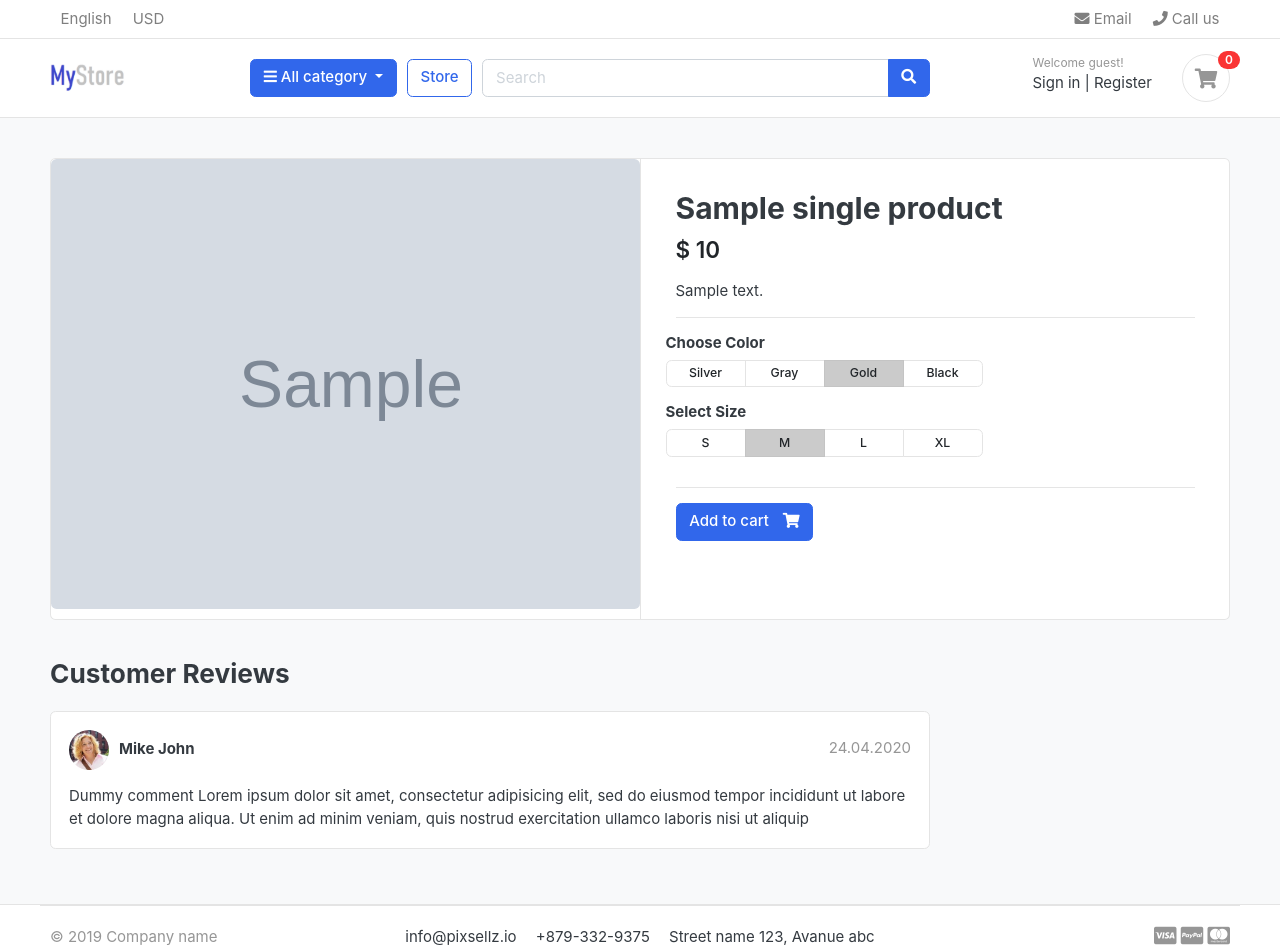
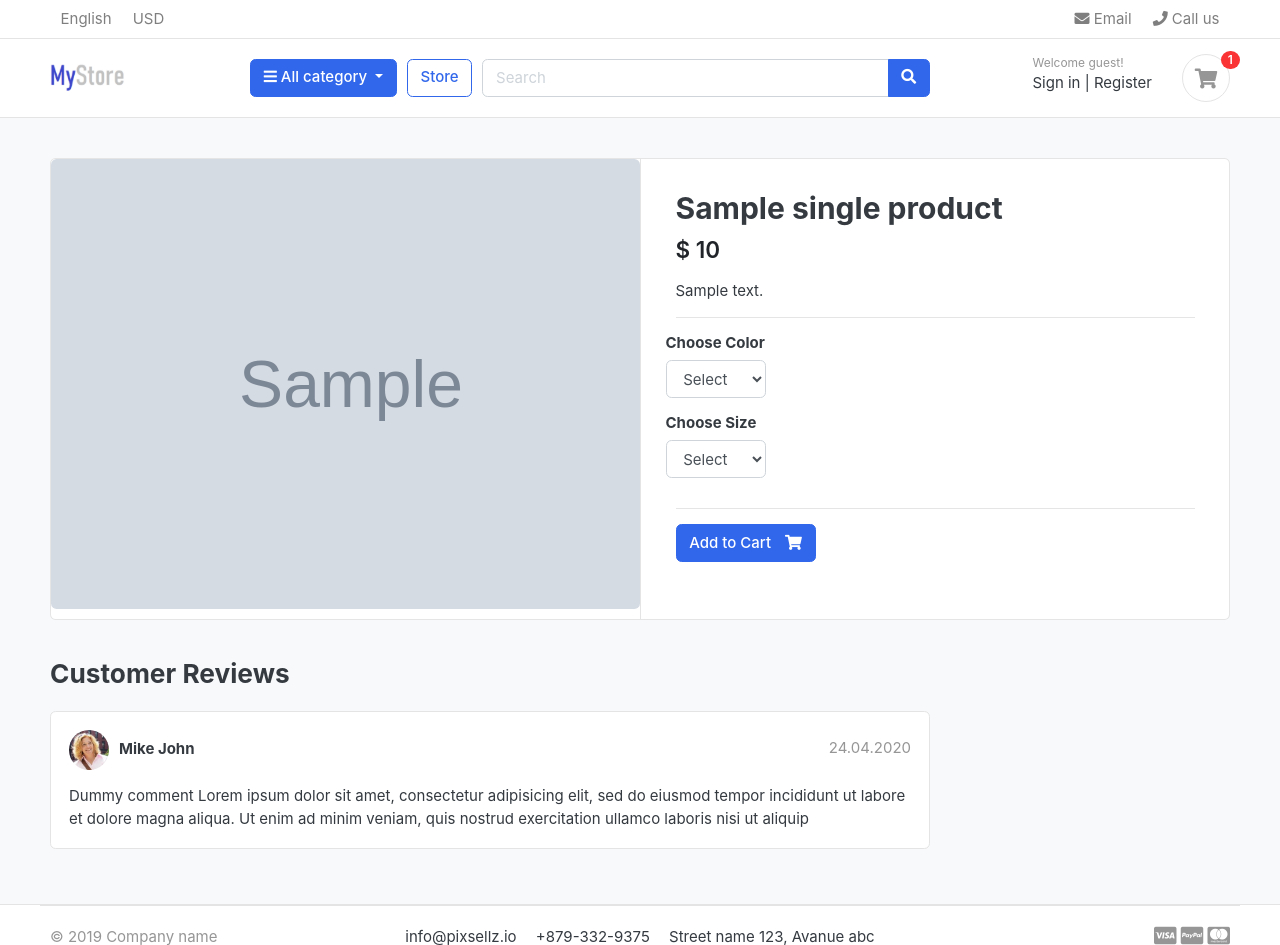
Before and after one commit to 1Dimas1/EcommerceStore, a Django app: template templates/store/product_detail.html in a window 1280 px wide. Shown: the top 945 px of the page. Run offline with Django 4.2, Linux system fonts and the light colour scheme; the template is opened without the code that fills it: most values are stand-ins (such as "Sample title", 1, 10 or a date in 2020); grey boxes marked "Sample" are stand-in pictures; some libraries are stand-ins or nearby versions; some web fonts are replaced.

Commit message:
second commit

```diff
--- a/EcommerceStore/settings.py
+++ b/EcommerceStore/settings.py
@@ -11,7 +11,7 @@ https://docs.djangoproject.com/en/4.1/ref/settings/
 """
 import os
 from pathlib import Path
-import local_settings
+from . import local_settings
 
 # Build paths inside the project like this: BASE_DIR / 'subdir'.
 BASE_DIR = Path(__file__).resolve().parent.parent
@@ -41,6 +41,7 @@ INSTALLED_APPS = [
     'category',
     'accounts',
     'store',
+    'carts',
 ]
 
 MIDDLEWARE = [
@@ -68,6 +69,7 @@ TEMPLATES = [
                 'django.contrib.auth.context_processors.auth',
                 'django.contrib.messages.context_processors.messages',
                 'category.context_processors.menu_links',
+                'carts.context_processors.counter',
             ],
         },
     },
--- a/EcommerceStore/urls.py
+++ b/EcommerceStore/urls.py
@@ -23,5 +23,6 @@ urlpatterns = [
     path('admin/', admin.site.urls),
     path('', views.home, name='home'),
     path('store/', include('store.urls')),
+    path('cart/', include('carts.urls')),
 
 ] + static(settings.MEDIA_URL, document_root=settings.MEDIA_ROOT)
--- a/store/urls.py
+++ b/store/urls.py
@@ -4,6 +4,7 @@ from . import views
 
 urlpatterns =[
     path('', views.store, name='store'),
-    path('<slug:category_slug>/', views.store, name='products_by_category'),
-    path('<slug:category_slug>/<slug:product_slug>/', views.product_detail, name='product_details'),
+    path('category/<slug:category_slug>/', views.store, name='products_by_category'),
+    path('category/<slug:category_slug>/<slug:product_slug>/', views.product_detail, name='product_details'),
+    path('search/', views.search, name='search'),
 ]
--- a/templates/includes/navbar.html
+++ b/templates/includes/navbar.html
@@ -46,9 +46,9 @@
 	</div> <!-- col.// -->
 	<a href="{% url 'store' %}" class="btn btn-outline-primary">Store</a>
 	<div class="col-lg  col-md-6 col-sm-12 col">
-		<form action="#" class="search">
+		<form action="{% url 'search' %}" class="search" method="get">
 			<div class="input-group w-100">
-			    <input type="text" class="form-control" style="width:60%;" placeholder="Search">
+			    <input type="text" class="form-control" style="width:60%;" placeholder="Search" name="keyword">
 
 			    <div class="input-group-append">
 			      <button class="btn btn-primary" type="submit">
@@ -67,9 +67,9 @@
 							<a href="./register.html"> Register</a>
 						</div>
 					</div>
-					<a href="./cart.html" class="widget-header pl-3 ml-3">
+					<a href="{% url 'cart' %}" class="widget-header pl-3 ml-3">
 						<div class="icon icon-sm rounded-circle border"><i class="fa fa-shopping-cart"></i></div>
-						<span class="badge badge-pill badge-danger notify">0</span>
+						<span class="badge badge-pill badge-danger notify">{{ cart_count }}</span>
 					</a>
 				</div> <!-- widgets-wrap.// -->
 			</div> <!-- col.// -->
--- a/templates/store/product_detail.html
+++ b/templates/store/product_detail.html
@@ -17,6 +17,8 @@
 </article> <!-- gallery-wrap .end// -->
 		</aside>
 		<main class="col-md-6 border-left">
+        <form action="{% url 'add_cart' single_product.id %}" method="POST">
+            {% csrf_token %}
             <article class="content-body">
 
             <h2 class="title">{{ single_product.product_name }}</h2>
@@ -32,48 +34,33 @@
                 <div class="row">
                     <div class="item-option-select">
                         <h6>Choose Color</h6>
-			<div class="btn-group btn-group-sm btn-group-toggle" data-toggle="buttons">
-			  <label class="btn btn-light">
-			    <input type="radio" name="radio_color"> Silver
-			  </label>
-			  <label class="btn btn-light">
-			    <input type="radio" name="radio_color" > Gray
-			  </label>
-			  <label class="btn btn-light active">
-			    <input type="radio" name="radio_color checked"> Gold
-			  </label>
-			  <label class="btn btn-light">
-			    <input type="radio" name="radio_color"> Black
-			  </label>
-			</div>
+                        <select name="color" class="form-control" required>
+                            <option value="" disabled selected>Select</option>
+                            {% for i in single_product.variation_set.colors %}
+                            <option value="{{ i.variation_value | lower}}">{{ i.variation_value | capfirst }}</option>
+                            {% endfor %}
+                        </select>
                     </div>
                 </div> <!-- row.// -->
                 <div class="row">
                     <div class="item-option-select">
-			<h6>Select Size</h6>
-			<div class="btn-group btn-group-sm btn-group-toggle" data-toggle="buttons">
-			  <label class="btn btn-light">
-			    <input type="radio" name="radio_color"> S
-			  </label>
-			  <label class="btn btn-light active">
-			    <input type="radio" name="radio_color" checked> M
-			  </label>
-			  <label class="btn btn-light">
-			    <input type="radio" name="radio_color"> L
-			  </label>
-			  <label class="btn btn-light">
-			    <input type="radio" name="radio_color"> XL
-			  </label>
-			</div>
+                        <h6>Choose Size</h6>
+                        <select name="size" class="form-control">
+                            <option value="" disabled selected>Select</option>
+                            {% for i in single_product.variation_set.sizes %}
+                            <option value="{{ i.variation_value | lower }}">{{ i.variation_value | capfirst }}</option>
+                            {% endfor %}
+                        </select>
                     </div>
                 </div> <!-- row.// -->
                 <hr>
                 {% if single_product.stock <= 0 %}
                     <h5 class="text-danger">Out of stock</h5>
                 {% else %}
-	    <a href="./product-detail.html" class="btn  btn-primary"> <span class="text">Add to cart</span> <i class="fas fa-shopping-cart"></i>  </a>
+                    <button type="submit" class="btn  btn-primary"> <span class="text">Add to Cart</span> <i class="fas fa-shopping-cart"></i>  </button>
                 {% endif %}
             </article> <!-- product-info-aside .// -->
+        </form>
 		</main> <!-- col.// -->
 	</div> <!-- row.// -->
 </div> <!-- card.// -->
```
Also changed, not shown: store/admin.py (+8 -1 lines), store/models.py (+27 -0 lines), store/views.py (+29 -3 lines), templates/store/store.html (+32 -6 lines). Lines whose indentation alone changed are shown as unchanged.
